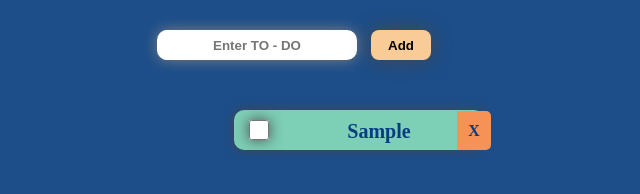
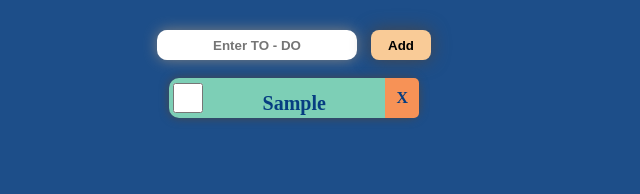
Before and after one commit to shivanand-Ulgulwad/To-Do-App, a plain HTML site: page index.html in a window 1280 px wide. Both pictures are taken after typing "Sample" into the empty fields and a click on the button "Add". Shown: the whole page, without its empty margins (346-986 px from the left). Drawn offline with Linux system fonts and the light colour scheme.

Commit message:
Add files via upload

```diff
--- a/index.html
+++ b/index.html
@@ -10,8 +10,8 @@
 
     <input type="text" name="" id="Input" placeholder="Enter TO - DO">
     <button id="Add">Add</button>
-
-   <ul id="result"></ul>
+<br><br>
+   <div id="result"></div>
 
     <script src="index.js"></script>
 </body>
--- a/index.js
+++ b/index.js
@@ -15,31 +15,24 @@ add.addEventListener("click", () => {
 
      let container = document.createElement("div");
     container.className="container"
-    container.style.position = "relative";
-    container.style.marginBottom = "10px";
 
     let check = document.createElement("input");
     check.className="check";
     check.type = "checkbox";
-    check.style.position = "absolute";
-    check.style.left = "5px";
-    check.style.top = "10px";
+
 
 
     let h1 = document.createElement("h1");
     h1.innerHTML = input.value;
     h1.className = "todo"
-    h1.style.marginLeft = "40px";
     h1.style.paddingTop = "10px";
     h1.style.fontSize = "20px";
 
     let span = document.createElement("span");
     span.innerHTML = "X";
-    span.style.position = "relative";
     span.className = "delete"
 
     span.style.padding="11px"
-    span.style.top = "-21px";
 
     span.style.cursor="pointer"
 
@@ -67,6 +60,5 @@ add.addEventListener("click", () => {
     })
 
     input.value = "";
-
   }
 });
--- a/style.css
+++ b/style.css
@@ -19,72 +19,37 @@ body {
   outline: none;
 }
 
-ul {
-  margin-top: 50px;
+#result {
+  display: flex;
+  flex-direction: column;
+  align-items: center;
+  justify-content: center;
+  row-gap: 20px;
+
 }
 
 .container {
   height: 40px;
   width: 250px;
-  /* margin-left: 625px; */
-  margin-left: 60px;
+  display: flex;
+  align-items: center;
+  justify-content: space-between;
   border-radius: 10px;
   background-color: #7dcfb6;
   box-shadow: 0 0 10px rgb(74, 71, 71);
   color: #063d81;
 }
 
-@media (max-width: 320px) {
-  .container {
-    margin-left: 20px;
-  }
-}
-
-@media (min-width: 321px) and (max-width: 375px) {
-  .container {
-    margin-left: 10px;
-  }
-}
-
-@media (min-width: 375px) and (max-width: 425px) {
-  .container {
-    margin-left: 45px;
-  }
-}
-
-@media (min-width: 426px) and (max-width: 768px) {
-  .container {
-    margin-left: 230px;
-  }
-}
-
-@media (min-width: 769px) and (max-width: 1024px) {
-  .container {
-    margin-left: 360px;
-  }
-}
-
-@media (min-width: 1025px) and (max-width: 1440px) {
-  .container {
-    margin-left: 580px;
-  }
-}
-
-@media (min-width: 1441px) and (max-width: 2560px) {
-  .container {
-    margin-left: 1140px;
-  }
-}
-
 .todo {
   font-size: 5px;
+  order: 4;
 }
 
 .check {
-  margin-left: 10px;
-  box-shadow: 0 0 14px rgb(74, 71, 71);
-  height: 20px;
-  width: 20px;
+  height: 60px;
+  width: 30px;
+  margin-left: 4px;
+  order: 3;
 }
 
 button {
@@ -110,6 +75,7 @@ span {
   left: 115px;
   border-top-right-radius: 5px;
   border-bottom-right-radius: 5px;
+  order: 4;
 
   color: 063d81;
 }
```
